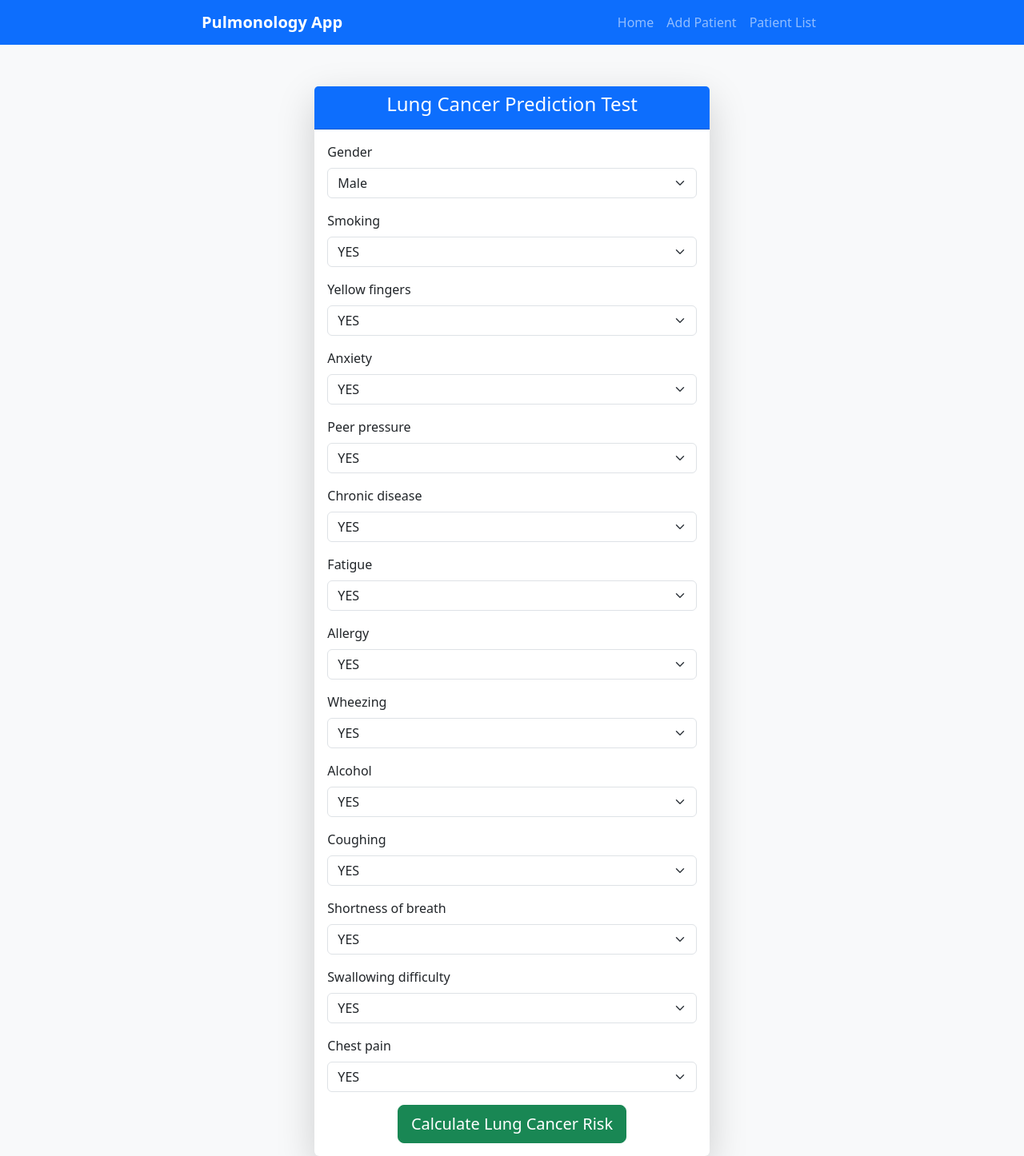
After one commit to ScienceKot/pulmonology_cabinet, a Flask app: template templates/lung_cancer_test.html in a window 1280 px wide. The commit adds this page. Shown: the whole page at 80% size. Run offline with Flask 3, Linux system fonts and the light colour scheme; the template is opened without the code that fills it, so the values that code supplies are empty; parts of the project's set-up code (start-up, migrations or seed data) failed here and were passed over.

Commit message:
Added lung Cancer Prediction

```diff
--- a/main.py
+++ b/main.py
@@ -3,8 +3,12 @@ from flask_sqlalchemy import SQLAlchemy
 from werkzeug.utils import secure_filename
 import os
 import torch
+import pandas as pd
 from torchvision import transforms
 from PIL import Image
+import random
+from datetime import datetime
+import pickle
 
 # Initialize Flask app
 app = Flask(__name__)
@@ -15,7 +19,6 @@ app.config['SQLALCHEMY_TRACK_MODIFICATIONS'] = False
 app.config['UPLOAD_FOLDER'] = r'static\uploads'
 db = SQLAlchemy(app)
 
-
 # Model for the patients
 class Patient(db.Model):
     id = db.Column(db.Integer, primary_key=True)
@@ -23,12 +26,33 @@ class Patient(db.Model):
     surname = db.Column(db.String(100), nullable=False)
     patient_id = db.Column(db.String(10), unique=True, nullable=False)
     birth_date = db.Column(db.String(10), nullable=False)
+
+    # X-ray related fields
     xray_image = db.Column(db.String(200), nullable=True)  # Store X-ray filename
-    xray_tuberculosis_proba = db.Column(db.Float, nullable=True)  # Store predictions
-    xray_covid_proba = db.Column(db.Float, nullable=True)  # Store predictions
-    xray_normal_proba = db.Column(db.Float, nullable=True)  # Store predictions
-    xray_bacterial_pneumonia_proba = db.Column(db.Float, nullable=True)  # Store predictions
-    xray_viral_pneumonia_proba = db.Column(db.Float, nullable=True)  # Store predictions
+    xray_tuberculosis_proba = db.Column(db.Float, nullable=True)  # Tuberculosis prediction probability
+    xray_covid_proba = db.Column(db.Float, nullable=True)  # COVID-19 prediction probability
+    xray_normal_proba = db.Column(db.Float, nullable=True)  # Normal prediction probability
+    xray_bacterial_pneumonia_proba = db.Column(db.Float, nullable=True)  # Bacterial pneumonia probability
+    xray_viral_pneumonia_proba = db.Column(db.Float, nullable=True)  # Viral pneumonia probability
+
+    # Lung cancer test fields
+    gender = db.Column(db.String(1), nullable=True)  # M or F
+    age = db.Column(db.Integer, nullable=True)
+    smoking = db.Column(db.Integer, nullable=True)  # YES=2, NO=1
+    yellow_fingers = db.Column(db.Integer, nullable=True)  # YES=2, NO=1
+    anxiety = db.Column(db.Integer, nullable=True)  # YES=2, NO=1
+    peer_pressure = db.Column(db.Integer, nullable=True)  # YES=2, NO=1
+    chronic_disease = db.Column(db.Integer, nullable=True)  # YES=2, NO=1
+    fatigue = db.Column(db.Integer, nullable=True)  # YES=2, NO=1
+    allergy = db.Column(db.Integer, nullable=True)  # YES=2, NO=1
+    wheezing = db.Column(db.Integer, nullable=True)  # YES=2, NO=1
+    alcohol = db.Column(db.Integer, nullable=True)  # YES=2, NO=1
+    coughing = db.Column(db.Integer, nullable=True)  # YES=2, NO=1
+    shortness_of_breath = db.Column(db.Integer, nullable=True)  # YES=2, NO=1
+    swallowing_difficulty = db.Column(db.Integer, nullable=True)  # YES=2, NO=1
+    chest_pain = db.Column(db.Integer, nullable=True)  # YES=2, NO=1
+
+    lung_cancer_probability = db.Column(db.Float, nullable=True)  # Computed probability
 
 
 # Create DB
@@ -40,6 +64,8 @@ with app.app_context():
 # and load the model from the appropriate checkpoint
 model = torch.load('best-pulmonology-vgg19_bn-20_epoch-25088_relu-4-aug-256-Adam-0.001-bs64-x1.pth', map_location=torch.device('cpu'))
 model.eval()
+
+lung_cancer_model = pickle.load(open("trained_pipeline.pkl", "rb"))
 
 # Define class names
 class_names = ['Tuberculosis', 'Corona Virus Disease', 'Normal', 'Bacterial Pneumonia', 'Viral Pneumonia']
@@ -77,7 +103,7 @@ def add_patient():
         db.session.add(patient)
         db.session.commit()
 
-        return redirect(url_for('patient_list'))
+        return redirect(url_for('lung_cancer_test', id=patient.id))
 
     return render_template("add_patient.html")
 
@@ -145,6 +171,57 @@ def upload_xray(id):
     return render_template("upload_xray.html")
 
 
+def calculate_age(birth_date_str):
+    # Convert the birth_date_str (which is a string) into a datetime object
+    birth_date = datetime.strptime(birth_date_str, '%Y-%m-%d')
+
+    # Get the current date
+    today = datetime.today()
+
+    # Calculate the age
+    age = today.year - birth_date.year - ((today.month, today.day) < (birth_date.month, birth_date.day))
+
+    return age
+
+@app.route('/patient/<int:id>/lung_cancer_test', methods=['GET', 'POST'])
+def lung_cancer_test(id):
+    patient = Patient.query.get_or_404(id)
+
+    if request.method == 'POST':
+        # Capture form inputs and store them in the database
+        patient.gender = request.form['gender']
+        patient.age = calculate_age(patient.birth_date)
+        patient.smoking = int(request.form['smoking'])
+        patient.yellow_fingers = int(request.form['yellow_fingers'])
+        patient.anxiety = int(request.form['anxiety'])
+        patient.peer_pressure = int(request.form['peer_pressure'])
+        patient.chronic_disease = int(request.form['chronic_disease'])
+        patient.fatigue = int(request.form['fatigue'])
+        patient.allergy = int(request.form['allergy'])
+        patient.wheezing = int(request.form['wheezing'])
+        patient.alcohol = int(request.form['alcohol'])
+        patient.coughing = int(request.form['coughing'])
+        patient.shortness_of_breath = int(request.form['shortness_of_breath'])
+        patient.swallowing_difficulty = int(request.form['swallowing_difficulty'])
+        patient.chest_pain = int(request.form['chest_pain'])
+
+        X = [[
+            patient.gender, patient.age, patient.smoking, patient.yellow_fingers, patient.anxiety, patient.peer_pressure,
+            patient.chronic_disease, patient.fatigue, patient.allergy, patient.wheezing, patient.alcohol,
+            patient.coughing, patient.shortness_of_breath, patient.swallowing_difficulty, patient.chest_pain
+        ]]
+        df = pd.DataFrame(X, columns=["GENDER", "AGE", "SMOKING", "YELLOW_FINGERS", "ANXIETY", "PEER_PRESSURE", "CHRONIC DISEASE",
+                                      "FATIGUE ", "ALLERGY ", "WHEEZING", "ALCOHOL CONSUMING", "COUGHING", "SHORTNESS OF BREATH",
+                                      "SWALLOWING DIFFICULTY", "CHEST PAIN"])
+
+        patient.lung_cancer_probability = lung_cancer_model.predict_proba(df)[0][1]
+        db.session.commit()
+
+        return redirect(url_for('patient_detail', id=patient.id))
+
+    return render_template('lung_cancer_test.html', patient=patient)
+
+
 # Run the Flask app
 if __name__ == '__main__':
     if not os.path.exists(app.config['UPLOAD_FOLDER']):
--- /dev/null
+++ b/templates/lung_cancer_test.html
@@ -0,0 +1,54 @@
+{% extends "base.html" %}
+
+{% block content %}
+<div class="container mt-5">
+    <div class="row justify-content-center">
+        <div class="col-md-8">
+            <div class="card shadow-lg border-0">
+                <div class="card-header bg-primary text-white text-center">
+                    <h4>Lung Cancer Prediction Test</h4>
+                </div>
+                <div class="card-body">
+                    <form method="POST">
+                        <!-- Gender -->
+                        <div class="mb-3">
+                            <label for="gender" class="form-label">Gender</label>
+                            <select id="gender" name="gender" class="form-select" required>
+                                <option value="M">Male</option>
+                                <option value="F">Female</option>
+                            </select>
+                        </div>
+
+                        <!-- Smoking -->
+                        <div class="mb-3">
+                            <label for="smoking" class="form-label">Smoking</label>
+                            <select id="smoking" name="smoking" class="form-select" required>
+                                <option value="2">YES</option>
+                                <option value="1">NO</option>
+                            </select>
+                        </div>
+
+                        <!-- Rest of the fields -->
+                        {% for field in ['yellow_fingers', 'anxiety', 'peer_pressure', 'chronic_disease', 'fatigue', 'allergy', 'wheezing', 'alcohol', 'coughing', 'shortness_of_breath', 'swallowing_difficulty', 'chest_pain'] %}
+                        <div class="mb-3">
+                            <label for="{{ field }}" class="form-label">{{ field.replace('_', ' ').capitalize() }}</label>
+                            <select id="{{ field }}" name="{{ field }}" class="form-select" required>
+                                <option value="2">YES</option>
+                                <option value="1">NO</option>
+                            </select>
+                        </div>
+                        {% endfor %}
+
+                        <!-- Submit Button -->
+                        <div class="text-center">
+                            <button type="submit" class="btn btn-success btn-lg">
+                                <i class="fas fa-calculator"></i> Calculate Lung Cancer Risk
+                            </button>
+                        </div>
+                    </form>
+                </div>
+            </div>
+        </div>
+    </div>
+</div>
+{% endblock %}
```
Also changed, not shown: templates/patient_detail.html (+13 -0 lines), 1 other file.
